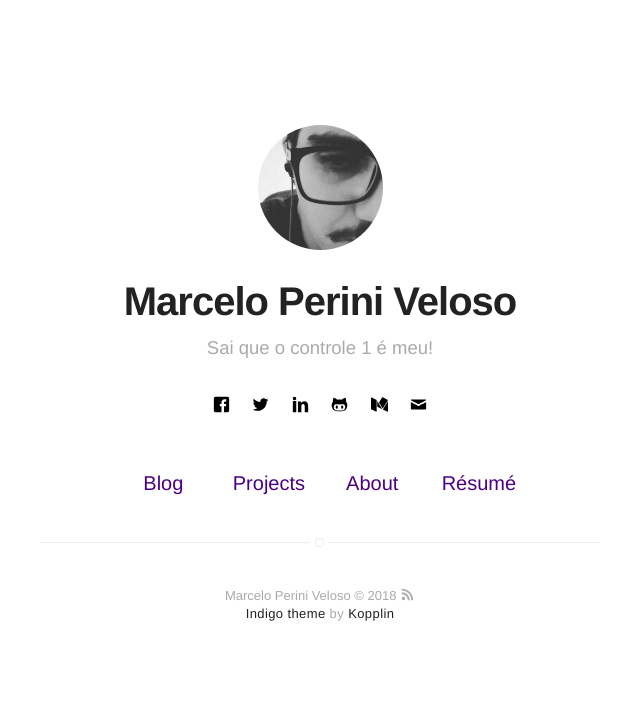
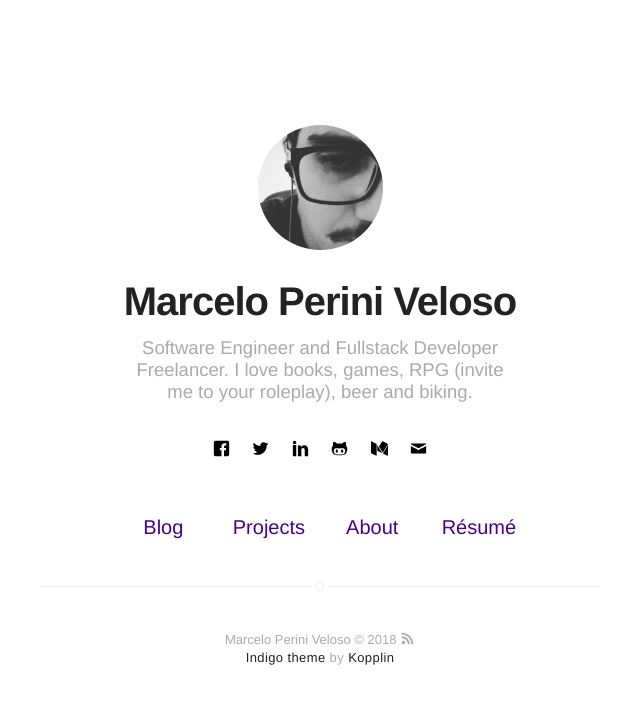
Before and after one commit to marceloperini/marceloperini.github.io, a Jekyll site: the page built from index.html, in a window 1280 px wide. Shown: the top 704 px of the page, without its empty margins (320-960 px from the left). Built offline with Jekyll 4.4.1, drawn with Linux system fonts in a browser that asks for light colours.

Commit message:
change bio

```diff
--- a/_config.yml
+++ b/_config.yml
@@ -1,6 +1,6 @@
 # main text of home
 name: Marcelo Perini Veloso
-bio: Sai que o controle 1 é meu!
+bio: Software Engineer and Fullstack Developer Freelancer. I love books, games, RPG (invite me to your roleplay), beer and biking.
 
 # twitter summary info
 description: A blog about technology and stuff related
@@ -55,7 +55,7 @@ email: marcelo.perini.veloso@gmail.com
 authors:
   marcelo:
     name: Marcelo P. Veloso
-    bio: Sai que o controle 1 é meu!
+    bio: Software Engineer and Fullstack Developer Freelancer. I love books, games, RPG, beer and biking.
     external-image: false
     picture: assets/images/profile.jpg
     twitter: sid_marcelo
@@ -94,7 +94,7 @@ show-author: true
 # do you want some animations?
 animation: true
 
-gems:
+plugins:
   - jekyll-seo-tag
   - jekyll-gist
   - jekyll-feed
```
